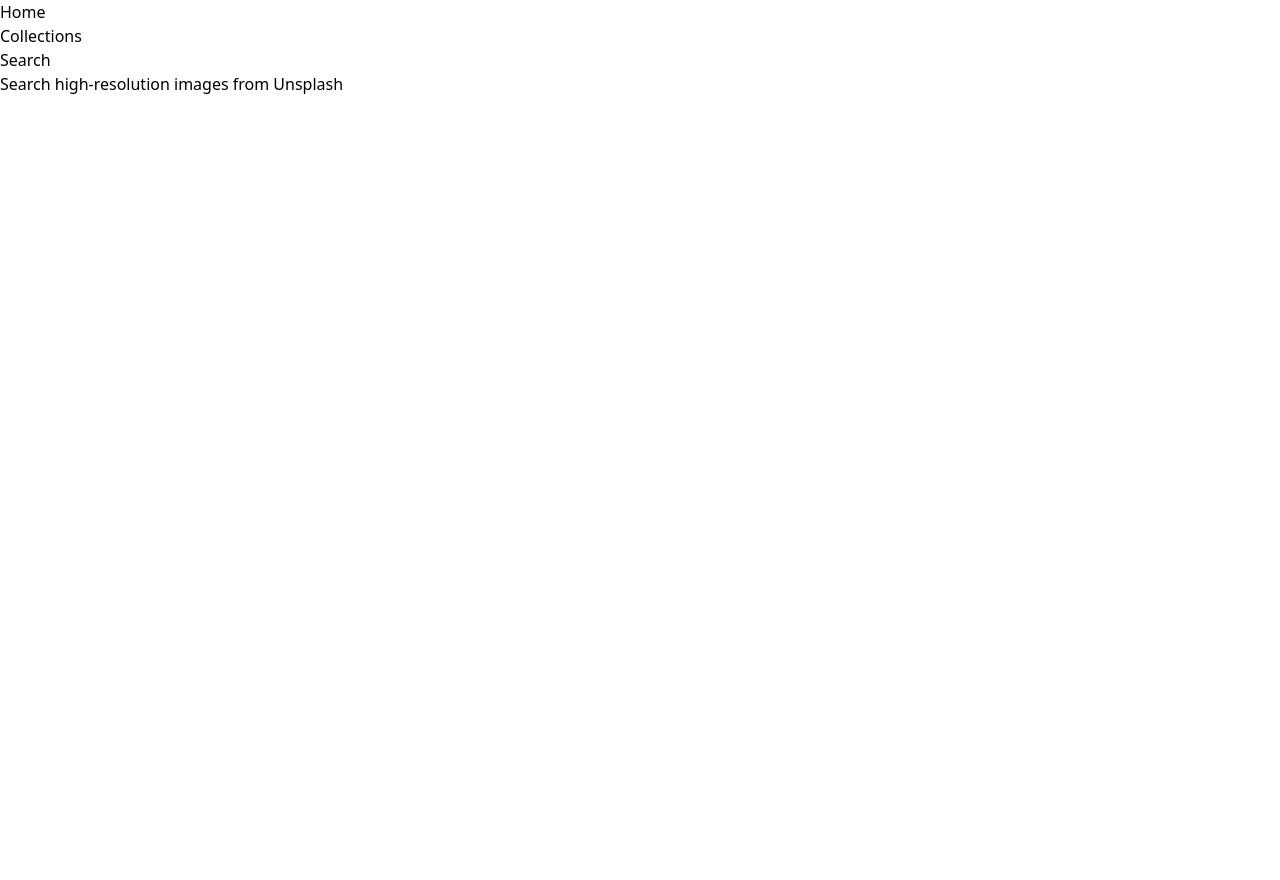
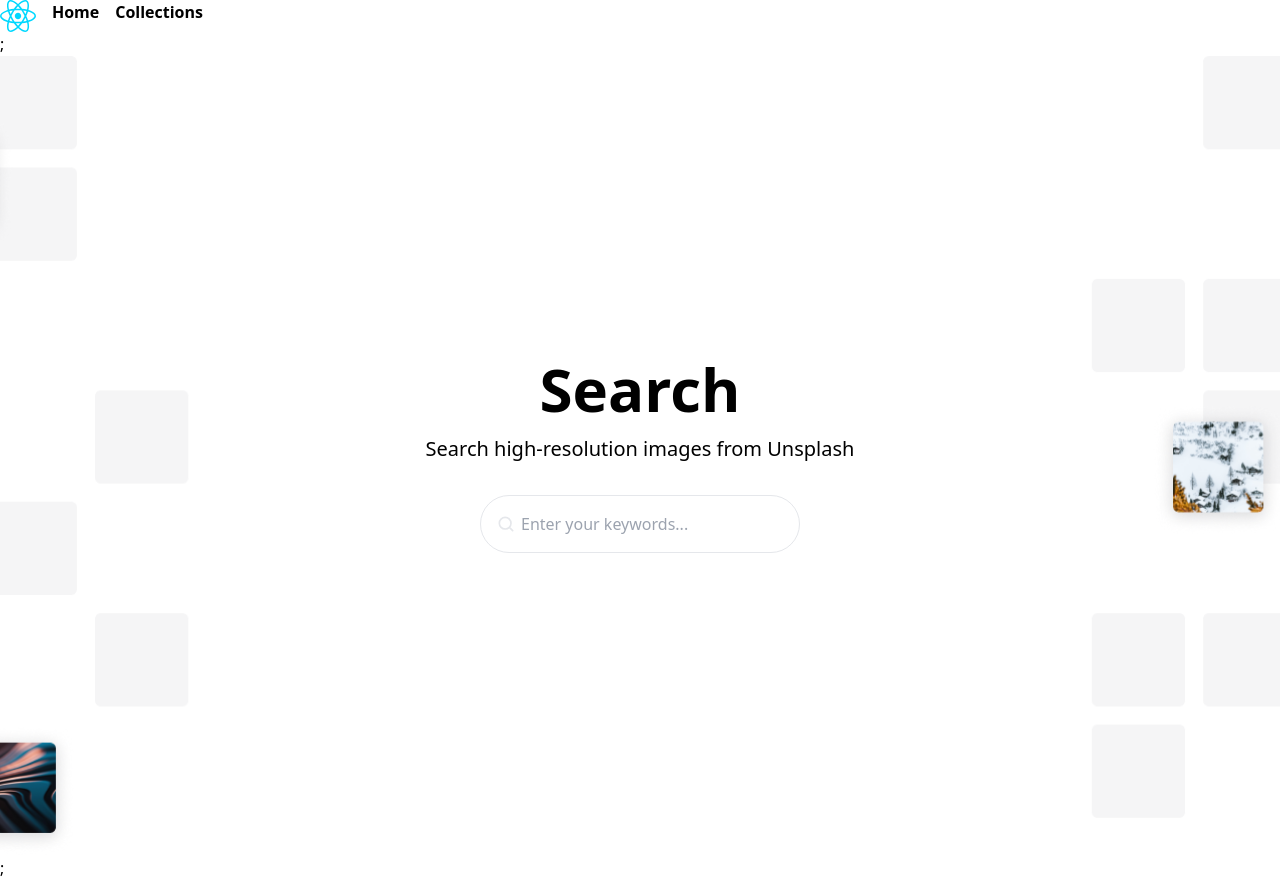
Before and after one commit to Eustusmurea/Unsplash-collections, a React (Vite) app: page / in a window 1280 px wide. Before the commit the page ends 800 px from the top, so only its background shows below. Built offline with nearby package versions, Linux system fonts and the light colour scheme.

Commit message:
chore: Update CSS and component structure for styling the home page

```diff
--- a/src/App.css
+++ b/src/App.css
@@ -1,3 +1,34 @@
 @tailwind base;
 @tailwind components;
 @tailwind utilities;
+
+.background {
+  background-image: url(./assets/hero-image.png);
+  background-size: cover;
+  background-position: center;
+  background-repeat: no-repeat;
+  width: 100vw;
+  height: 100vh;
+}
+
+@media (max-width: 1040px) {
+  .background {
+    background-size: contain;
+  }
+}
+
+.search-input {
+  outline: none;
+  border: 1px solid #e5e7eb;
+  transition: border-color 0.3s;
+}
+
+.search-input:focus {
+  border-color: #4a90e2;
+  box-shadow: 0 0 5px rgba(74, 144, 226, 0.5);
+}
+
+.search-icon {
+  width: 20px;
+  height: 20px;
+}
--- a/src/App.tsx
+++ b/src/App.tsx
@@ -1,11 +1,13 @@
-import { useState } from "react";
-import "./App.css";
+import Navbar from "./components/navbar";
 import Home from "./pages/home";
 
 function App() {
-  const [count, setCount] = useState(0);
-
-  return <Home />;
+  return (
+    <div>
+      <Navbar />;
+      <Home />;
+    </div>
+  );
 }
 
 export default App;
--- a/src/components/navbar.tsx
+++ b/src/components/navbar.tsx
@@ -1,12 +1,19 @@
 import React from "react";
 
-const navbar = () => {
+const Navbar = () => {
   return (
-    <div>
-      <h1> Home</h1>
-      <h2>Collections </h2>
+    <div className="flex flex-row border-spacing-2 border-solid">
+      <div className="logo">
+        <img src="src/assets/react.svg" alt="logo" />
+      </div>
+      <nav className="bg-white flex flex-row font-bold ">
+        <div>
+          <h1>Home</h1>
+        </div>
+        <h1>Collections</h1>
+      </nav>
     </div>
   );
 };
 
-export default navbar;
+export default Navbar;
--- a/src/pages/home.tsx
+++ b/src/pages/home.tsx
@@ -1,15 +1,27 @@
 import React from "react";
-import Navbar from "../components/navbar";
-import Search from "../components/search";
+import "./../App.css";
+import searchIcon from "./../assets/Search.svg";
 
 const Home = () => {
   return (
-    <div>
-      <div>
-        <Navbar />
-      </div>
-      <div>
-        <Search />
+    <div className="background h-screen flex items-center justify-center">
+      <div className="flex flex-col items-center text-center px-4">
+        <h1 className="text-4xl sm:text-5xl md:text-6xl font-bold">Search</h1>
+        <p className="text-base sm:text-lg md:text-xl">
+          Search high-resolution images from Unsplash
+        </p>
+        <div className="relative mt-4 w-full sm:w-72 md:w-80">
+          <input
+            type="text"
+            placeholder="Enter your keywords..."
+            className="search-input p-4 w-80 border rounded-full pl-10"
+          />
+          <img
+            src={searchIcon}
+            alt="search icon"
+            className="search-icon absolute top-1/2 left-4 transform -translate-y-1/2 text-gray-500"
+          />
+        </div>
       </div>
     </div>
   );
```
